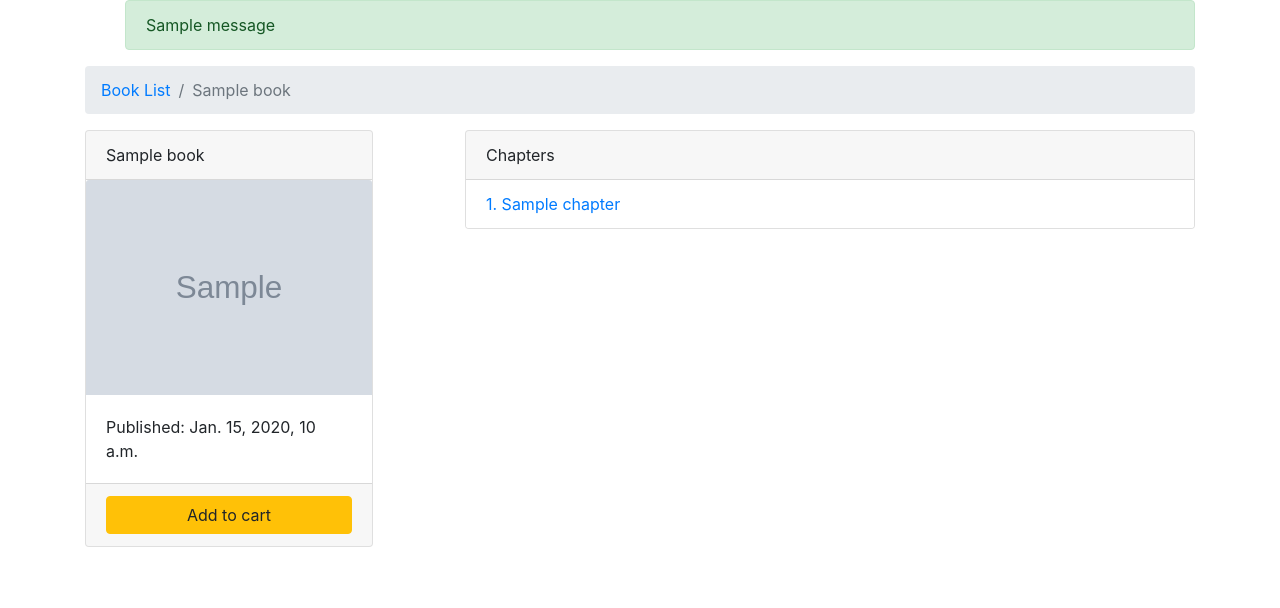
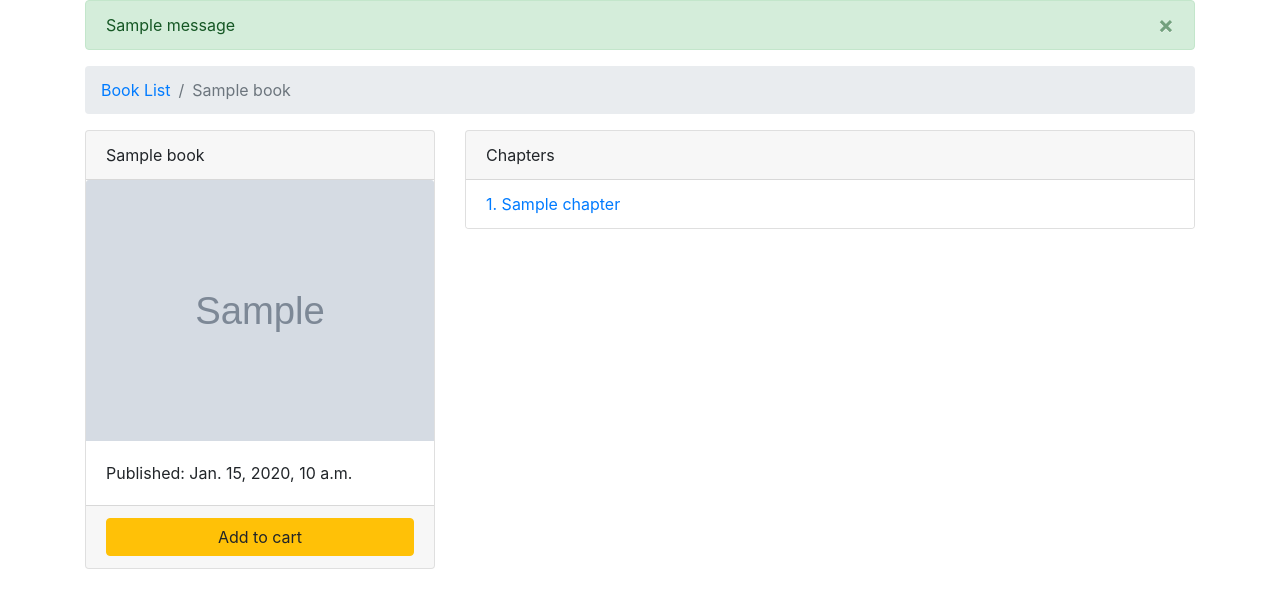
Before and after one commit to fl4viooliveira/marketplace, a Django app: template templates/book_detail.html in a window 1280 px wide. Shown: the part 56-664 px from the top of the page. Run offline with Django 3.2, Linux system fonts and the light colour scheme; the template is opened without the code that fills it: most values are stand-ins (such as "Sample title", 1, 10 or a date in 2020); grey boxes marked "Sample" are stand-in pictures; one stand-in notice (Sample message) is shown; parts of the project's set-up code (start-up, migrations or seed data) failed here and were passed over; some libraries are stand-ins or nearby versions.

Commit message:
bug fixes

```diff
--- a/books/views.py
+++ b/books/views.py
@@ -12,7 +12,7 @@ NOT_IN_CART = 'not_in_cart'
 def check_book_relationship(request, book):
     if book in request.user.userlibrary.book_list():
         return OWNED
-    order_qs = Order.objects.filter(user=request.user)
+    order_qs = Order.objects.filter(user=request.user, is_ordered=False)
     if order_qs.exists():
         order = order_qs[0]
         order_item_qs = OrderItem.objects.filter(book=book)
--- a/templates/book_detail.html
+++ b/templates/book_detail.html
@@ -15,11 +15,11 @@
 
 {% block content %}
 <div class="row">
-    <main class="col-md-4">
+    <main class="col-xs-12 col-sm-12 col-md-4">
     {% include "book_snippet.html" with book=book %}
     </main>
 
-    <aside class="col-md-8">
+    <aside class="col-xs-12 col-sm-12 col-md-8">
     <div class="card">
         <div class="card-header">
             Chapters
--- a/templates/book_list.html
+++ b/templates/book_list.html
@@ -1,3 +1,4 @@
+
 {% extends "base.html" %}
 
 {% block breadcrumb %}
@@ -12,7 +13,10 @@
 
 <h1>This is the book list</h1>
 <hr />
+
+<div class="row">
 {% for book in queryset %}
+<div class="col-4">
     <div class="card" style="width: 18rem;">
         <div class="card-body">
             <h5 class="card-title">{{ book.title }}</h5>
@@ -26,6 +30,8 @@
             <a href="{{ book.get_absolute_url }}" class="card-link">{{ book }}</a>
         </div>
     </div>
+</div>
 {% endfor %}
+</div>
 
 {% endblock content %}
--- a/templates/book_snippet.html
+++ b/templates/book_snippet.html
@@ -1,5 +1,4 @@
-
-<div class="card" style="width: 18rem;">
+<div class="card">
     <div class="card-header">{{ book.title }}</div>
     <img src="{{ book.cover.url }}" class="card-img-top" alt="...">
     <div class="card-body">
--- a/templates/messages.html
+++ b/templates/messages.html
@@ -1,10 +1,10 @@
-
 {% if messages %}
-<ul class="messages">
     {% for message in messages %}
-    <div class="alert alert-{{ message.tags }}" role="alert">
+    <div class="alert alert-{{ message.tags }} alert-dismissible fade show" role="alert">
     {{ message }}
+    <button type="button" class="close" data-dismiss="alert" aria-label="Close">
+        <span aria-hidden="true">&times;</span>
+    </button>
     </div>
     {% endfor %}
-</ul>
 {% endif %}
```
Also changed, not shown: digital_marketplace/settings.py (+2 -5 lines), shopping_cart/views.py (+18 -9 lines), media_root/flavio_pc_KwfhJ28.PNG (added), 1 other file. Lines whose indentation alone changed are shown as unchanged.
